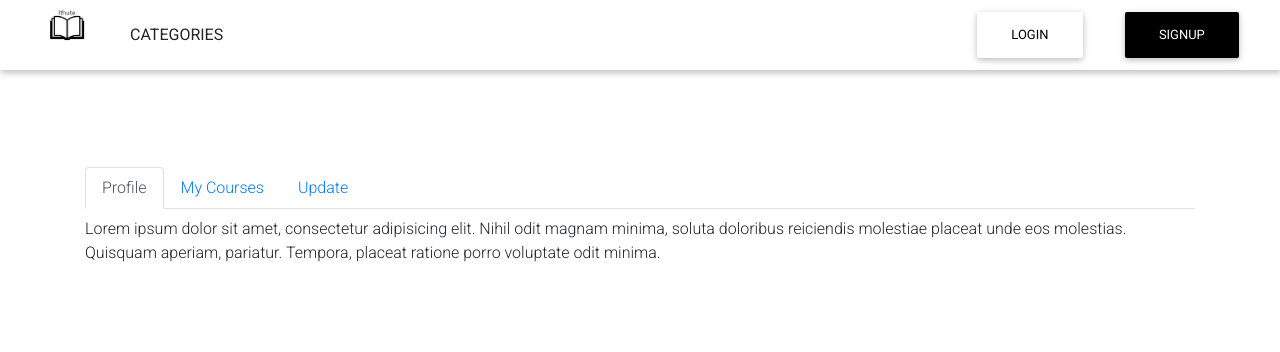
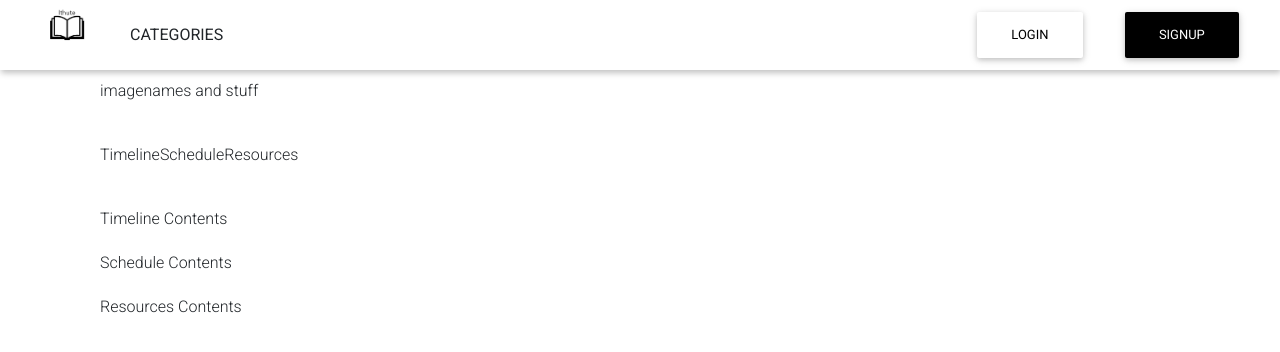
Before and after one commit to NoorMosia/tutorsApp, a React (Create React App) app: page /profile in a window 1280 px wide. Shown: the top 352 px of the page. Built offline with nearby package versions, Linux system fonts and the light colour scheme.

Commit message:
profile component layout complete

```diff
--- a/src/components/Card/Card.js
+++ b/src/components/Card/Card.js
@@ -18,7 +18,7 @@ const CardExample = props => {
                         <MDBCardTitle>{props.title}</MDBCardTitle>
                         <div className={Styles.Center}>
                             <Link to={`/tutors/${props.id}`} >
-                                <MDBBtn color="orange">Find Tutors</MDBBtn>
+                                <MDBBtn color="orange">Find A Tutor</MDBBtn>
                             </Link>
 
                         </div>
--- a/src/components/HorizontalCard/HorizontalCard.module.css
+++ b/src/components/HorizontalCard/HorizontalCard.module.css
@@ -35,8 +35,8 @@
     padding: 3px 10px;
     margin: 5px;
     box-sizing: border-box;
-    background: rgb(223, 223, 223);
+    background: rgb(255, 255, 255);
     cursor: pointer;
-    box-shadow: 1px 1px 5px rgb(98, 98, 98);
+    box-shadow: 1px 1px 3px rgb(98, 98, 98);
     /* border: 1px solid rgb(172, 172, 172); */
 }
--- a/src/containers/Profile/Profile.js
+++ b/src/containers/Profile/Profile.js
@@ -1,87 +1,45 @@
-import React, { Component } from "react";
+import React from "react";
 import * as Styles from "./Profile.module.css";
 
 
-import {
-    MDBContainer, MDBTabPane, MDBTabContent,
-    MDBNav, MDBNavItem, MDBNavLink
-} from "mdbreact";
+const Profile = () => {
+    return (
+        <div className={Styles.Profile}>
+            <div className={Styles.Top}>
+                <div className={Styles.Image}>
+                    image
+                </div>
+                <div className={Styles.Details}>
+                    names and stuff
+                </div>
+            </div>
+            <div className={Styles.Bottom}>
+                <div className={Styles.Links}>
+                    <div className={Styles.LinkHeading}>
+                        Timeline
+                    </div>
+                    <div className={Styles.LinkHeading}>
+                        Schedule
+                    </div>
+                    <div className={Styles.LinkHeading}>
+                        Resources
+                    </div>
 
-class TabsDefault extends Component {
-    state = {
-        activeItem: "1"
-    };
+                </div>
+                <div className={Styles.ContentsContainer}>
+                    <div className={Styles.Contents}>
+                        Timeline Contents
+                    </div>
+                    <div className={Styles.LinkHeading}>
+                        Schedule Contents
+                    </div>
+                    <div className={Styles.LinkHeading}>
+                        Resources Contents
+                    </div>
+                </div>
+            </div>
+        </div>
+    )
+}
 
-    toggle = tab => e => {
-        if (this.state.activeItem !== tab) {
-            this.setState({
-                activeItem: tab
-            });
-        }
-    };
-
-    render() {
-        return (
-            <div className={Styles.Profile}>
-
-                <MDBContainer>
-                    <MDBNav className="nav-tabs mt-5">
-                        <MDBNavItem>
-                            <MDBNavLink disabled link active={this.state.activeItem === "1"} onClick={this.toggle("1")} role="tab" >
-                                Profile
-                            </MDBNavLink>
-                        </MDBNavItem>
-                        <MDBNavItem>
-                            <MDBNavLink link active={this.state.activeItem === "2"} onClick={this.toggle("2")} role="tab" >
-                                My Courses
-                            </MDBNavLink>
-                        </MDBNavItem>
-                        <MDBNavItem>
-                            <MDBNavLink link active={this.state.activeItem === "3"} onClick={this.toggle("3")} role="tab" >
-                                Update
-                            </MDBNavLink>
-                        </MDBNavItem>
-                    </MDBNav>
-                    <MDBTabContent activeItem={this.state.activeItem} >
-                        <MDBTabPane tabId="1" role="tabpanel">
-                            <p className="mt-2">
-                                Lorem ipsum dolor sit amet, consectetur adipisicing elit.
-                                Nihil odit magnam minima, soluta doloribus reiciendis
-                                molestiae placeat unde eos molestias. Quisquam aperiam,
-                                pariatur. Tempora, placeat ratione porro voluptate odit
-                                minima.
-                            </p>
-                        </MDBTabPane>
-                        <MDBTabPane tabId="2" role="tabpanel">
-                            <p className="mt-2">
-                                Quisquam aperiam, pariatur. Tempora, placeat ratione porro
-                                voluptate odit minima. Lorem ipsum dolor sit amet,
-                                consectetur adipisicing elit. Nihil odit magnam minima,
-                                soluta doloribus reiciendis molestiae placeat unde eos
-                                molestias.
-                            </p>
-                            <p>
-                                Quisquam aperiam, pariatur. Tempora, placeat ratione porro
-                                voluptate odit minima. Lorem ipsum dolor sit amet,
-                                consectetur adipisicing elit. Nihil odit magnam minima,
-                                soluta doloribus reiciendis molestiae placeat unde eos
-                                molestias.
-                            </p>
-                        </MDBTabPane>
-                        <MDBTabPane tabId="3" role="tabpanel">
-                            <p className="mt-2">
-                                Quisquam aperiam, pariatur. Tempora, placeat ratione porro
-                                voluptate odit minima. Lorem ipsum dolor sit amet,
-                                consectetur adipisicing elit. Nihil odit magnam minima,
-                                soluta doloribus reiciendis molestiae placeat unde eos
-                                molestias.
-                            </p>
-                        </MDBTabPane>
-                    </MDBTabContent>
-                </MDBContainer>
-
-            </div>
-        );
-    }
-}
-export default TabsDefault;
+export default Profile;
--- a/src/containers/Profile/Profile.module.css
+++ b/src/containers/Profile/Profile.module.css
@@ -1,6 +1,19 @@
 .Profile {
     width: 100%;
     display: flex;
-    justify-content: center;
-    margin-top: 40px;
+    flex-direction: column;
+    padding: 0 100px;
 }
+
+.Profile div {
+    margin-bottom: 20px;
+}
+
+.Top {
+    display: flex;
+}
+
+
+.Links {
+    display: flex;
+}
```
Also changed, not shown: 1 other file (tests, documents, lock files or other folders).
